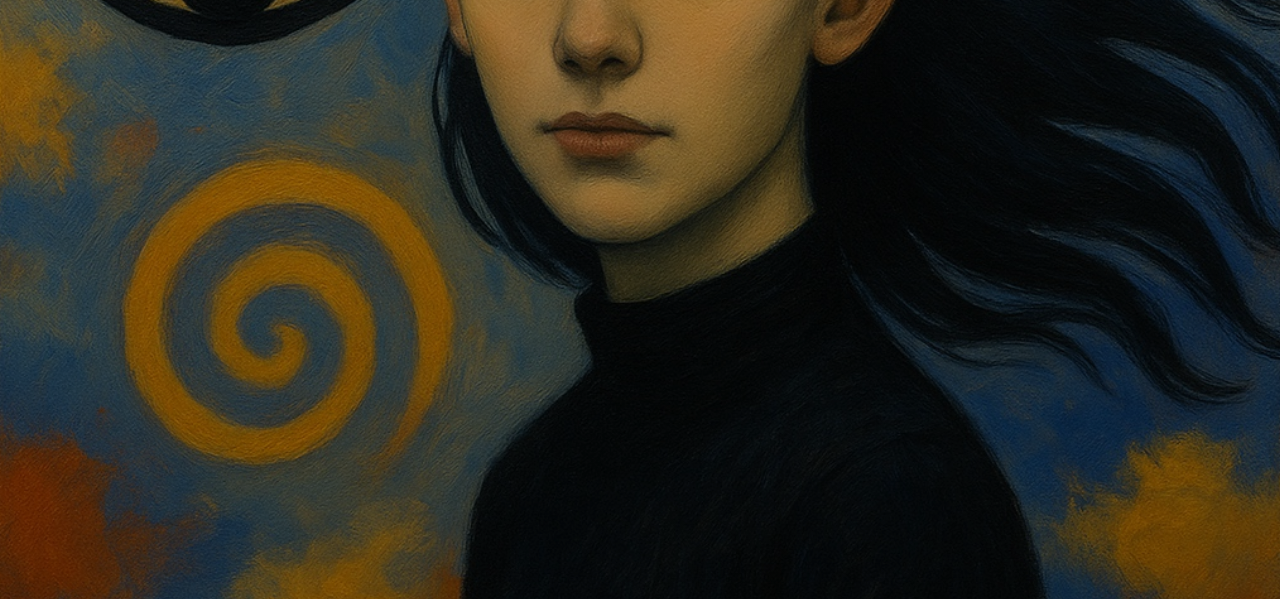
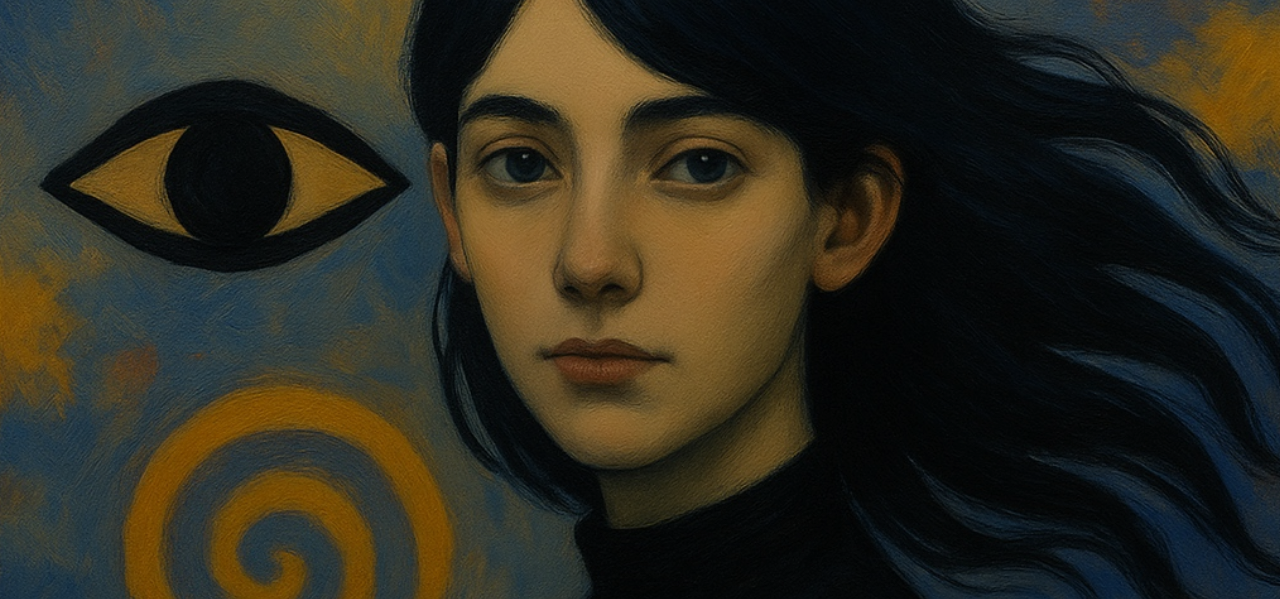
Before and after one commit to ida1170303-sys/sora-kai-home, a plain HTML site: page index.html in a window 1280 px wide. Shown: the top 599 px of the page. Drawn offline with Linux system fonts and the light colour scheme.

Commit message:
Add files via upload

```diff
--- a/index.html
+++ b/index.html
@@ -30,7 +30,7 @@
       width: 100%;
       height: 100%;
       object-fit: cover;
-      object-position: center center;
+      object-position: center 30%;
       display: block;
       filter: brightness(0.82);
       transform: scale(1.01);
```
